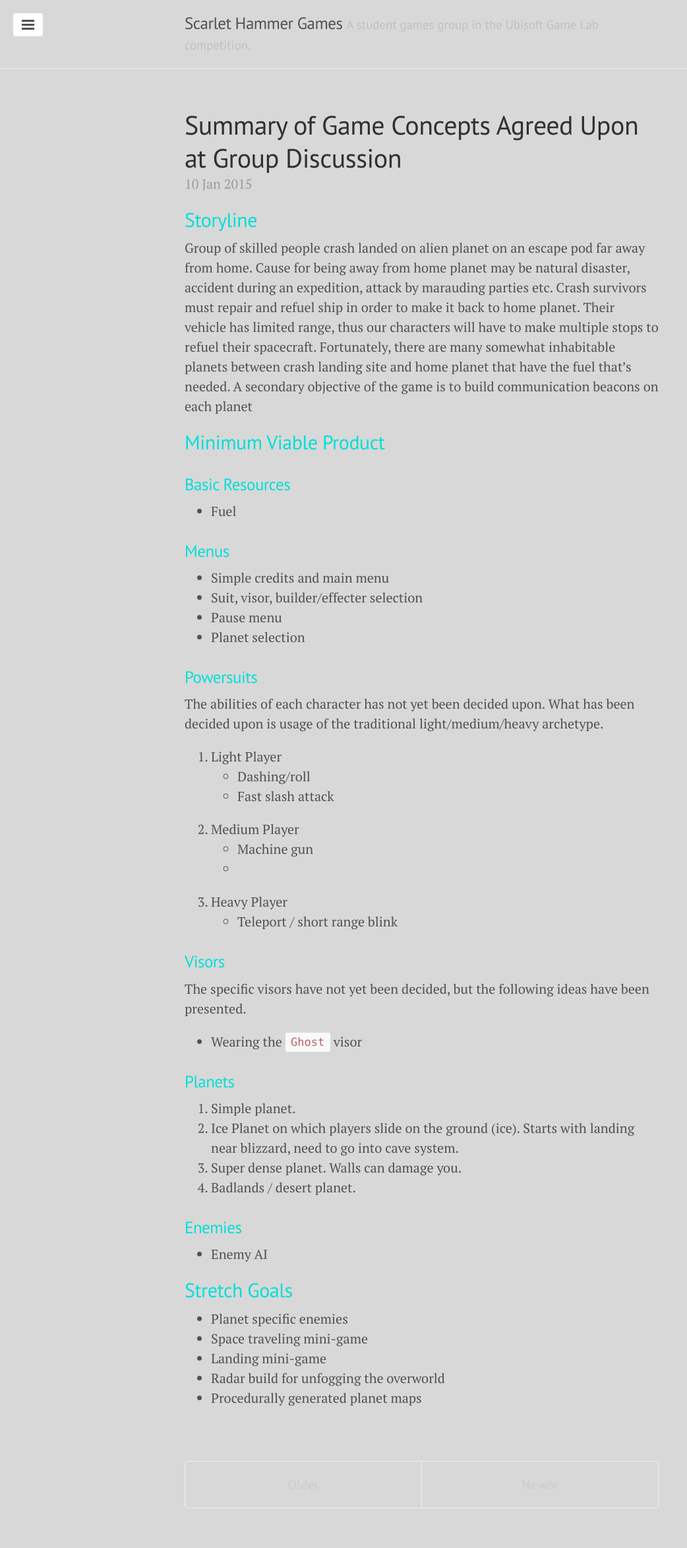
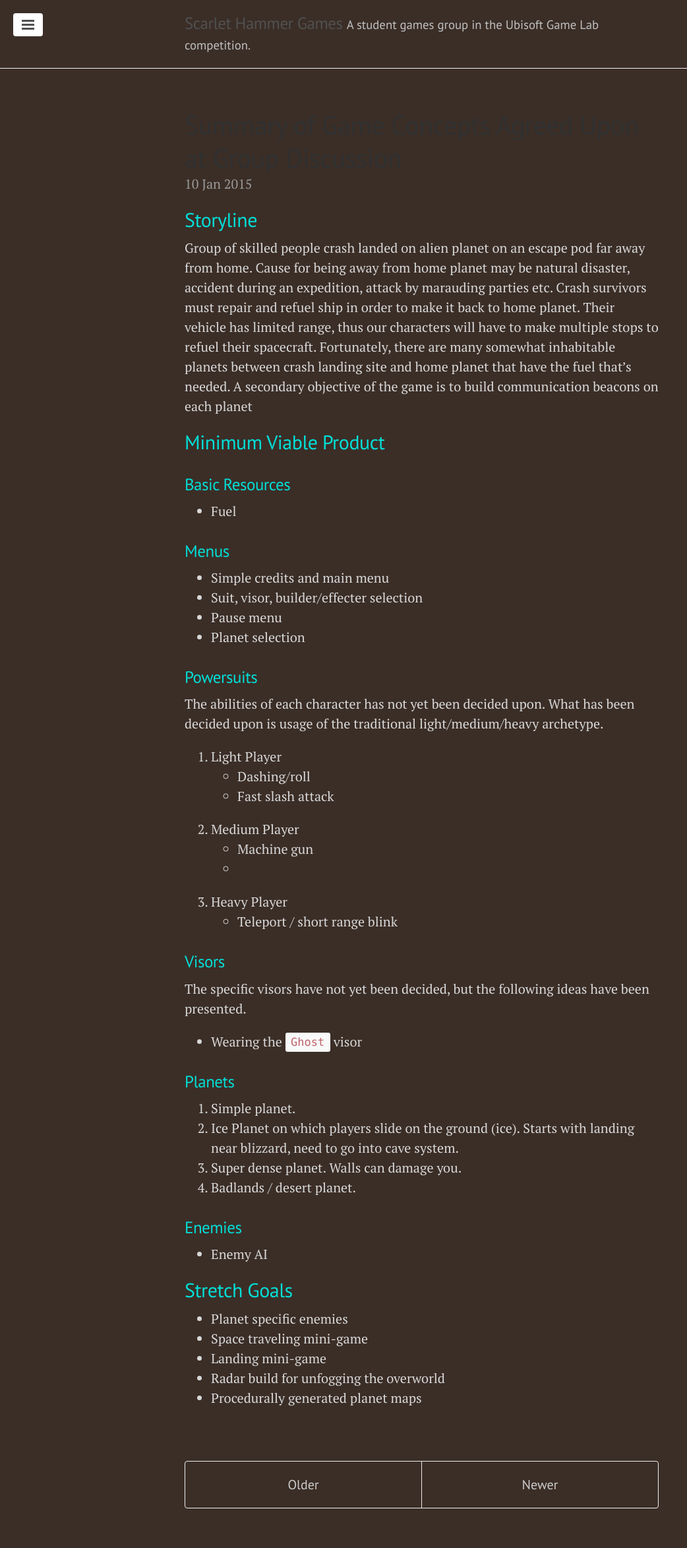
Before and after one commit to scarlethammergames/scarlethammergames.github.io, a Jekyll site: the page built from index.html, in a window 1280 px wide. Shown: the whole page at 66% size, without its empty margins (0-1042 px from the left). Built offline with Jekyll 4.4.1, drawn with Linux system fonts in a browser that asks for light colours; Markdown is read by kramdown in place of the engine named in the settings; the list of posts is cut into pages by our own code.

Commit message:
css edit, last time!

```diff
--- a/public/css/lanyon.css
+++ b/public/css/lanyon.css
@@ -38,12 +38,12 @@
 html,
 body {
   overflow-x: hidden;
-  background-color: #D8D8D8;
+  color: #D8D8D8;
+  background-color: #3B2E27;
 }
 
 html {
   font-family: "PT Serif", Georgia, "Times New Roman", serif;
-  color: #EEEEEE;
 }
 
 h1, h2, h3, h4, h5, h6 {
```
